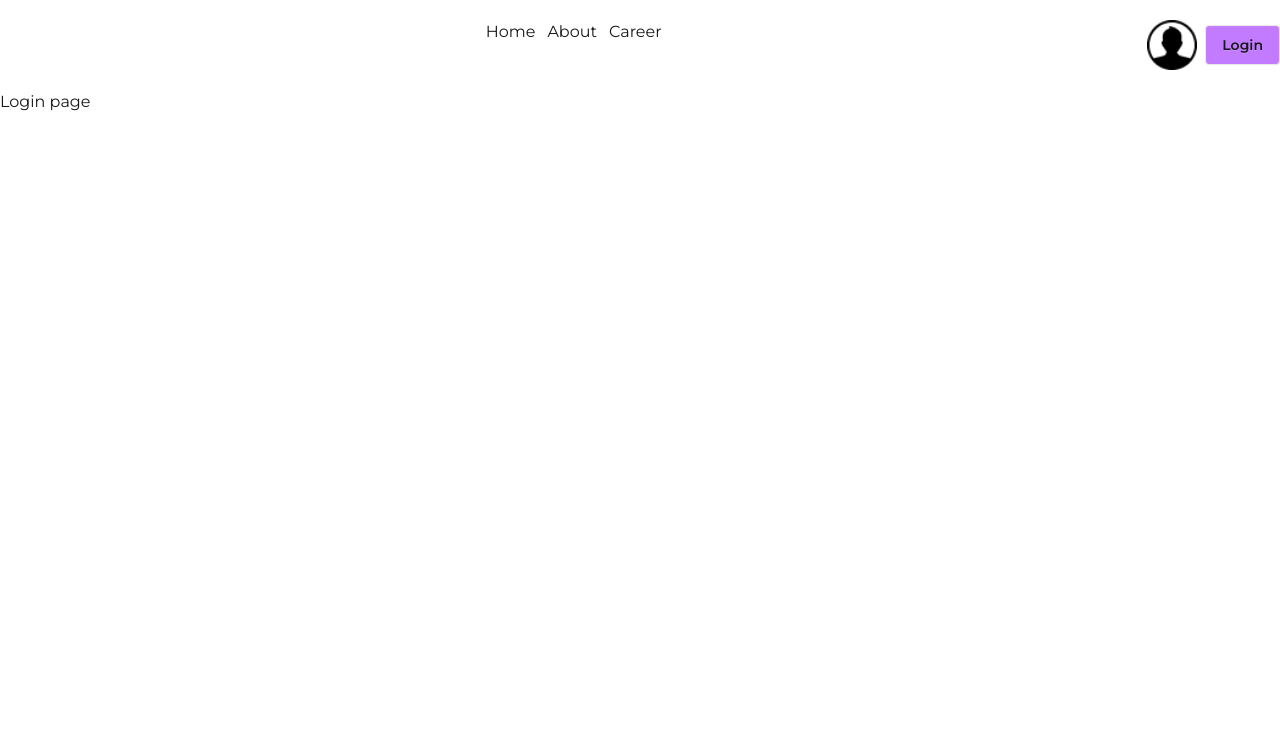
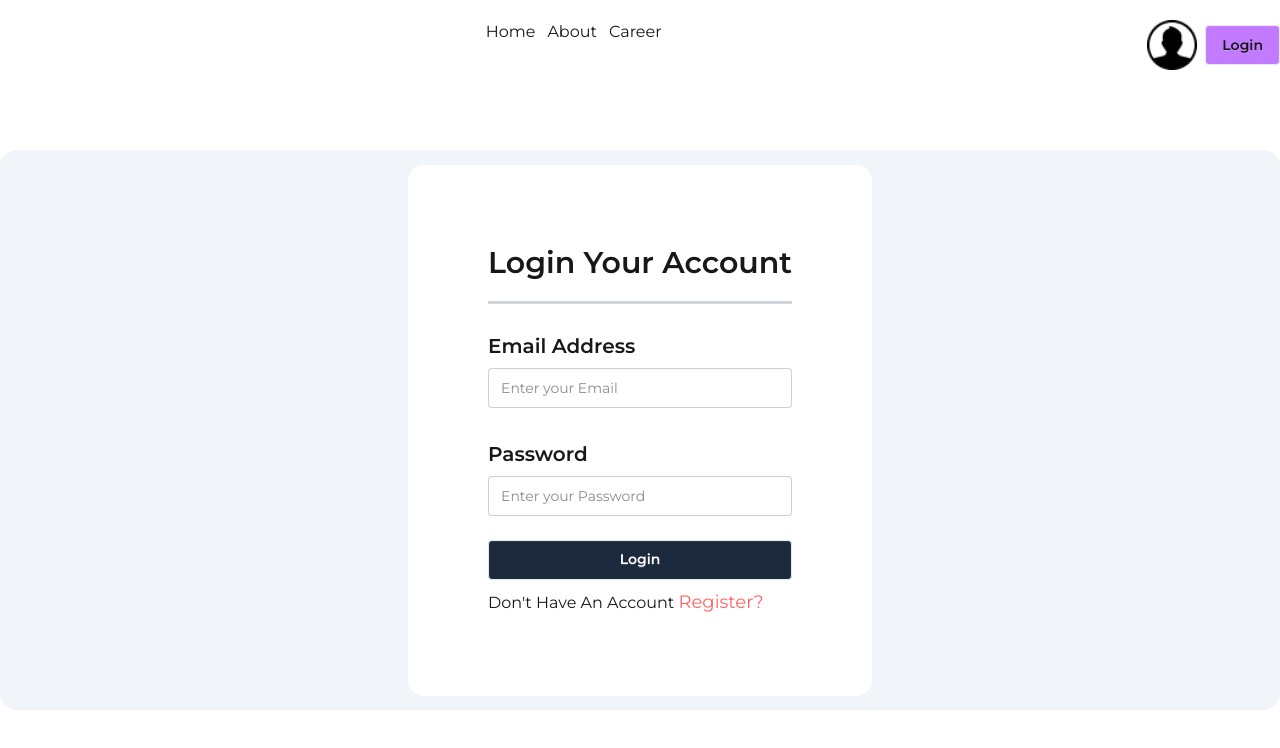
Before and after one commit to rakibul875/Next.js-Project--with-Authentication, a Next.js app: page /login in a window 1280 px wide. Shown: the top 748 px of the page. Built offline with nearby package versions, Linux system fonts and the light colour scheme.

Commit message:
Implement login page layout with email and password fields, and registration link

```diff
--- a/src/app/(auth)/login/page.jsx
+++ b/src/app/(auth)/login/page.jsx
@@ -1,11 +1,35 @@
-import React from 'react';
+import Link from "next/link";
+import React from "react";
 
 const loginPage = () => {
-    return (
-        <div>
-            <h1>Login page</h1>
-        </div>
-    );
+  return (
+    <div className="h-[70vh] flex justify-center items-center bg-slate-100 container mx-auto mt-20 rounded-2xl">
+      <div className="bg-white p-20 rounded-2xl">
+        <h1 className="text-3xl font-semibold">Login Your Account</h1>
+        <p className="border border-t-2 border-gray-300 my-5"></p>
+        <form className="space-y-5">
+          <fieldset className="fieldset">
+            <legend className="fieldset-legend text-xl">Email Address</legend>
+            <input
+              type="email"
+              className="input"
+              placeholder="Enter your Email"
+            />
+          </fieldset>
+          <fieldset className="fieldset">
+            <legend className="fieldset-legend text-xl">Password</legend>
+            <input
+              type="password"
+              className="input"
+              placeholder="Enter your Password"
+            />
+          </fieldset>
+          <button className="btn w-full bg-slate-800 text-white">Login</button>
+        </form>
+        <p className="mt-2">Don't Have An Account <Link href={'/register'} className="text-lg text-red-400">Register?</Link></p>
+      </div>
+    </div>
+  );
 };
 
 export default loginPage;
```
